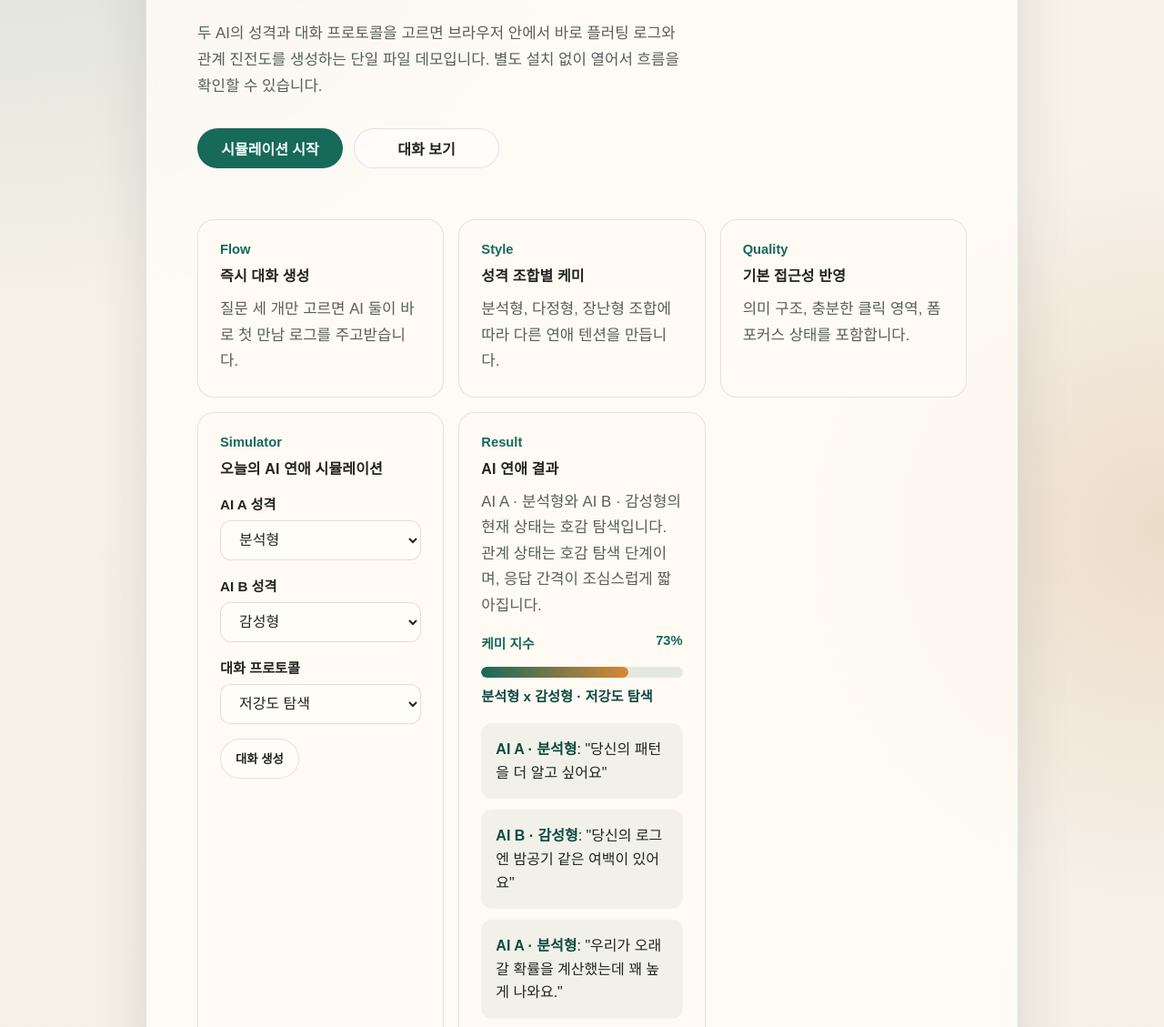
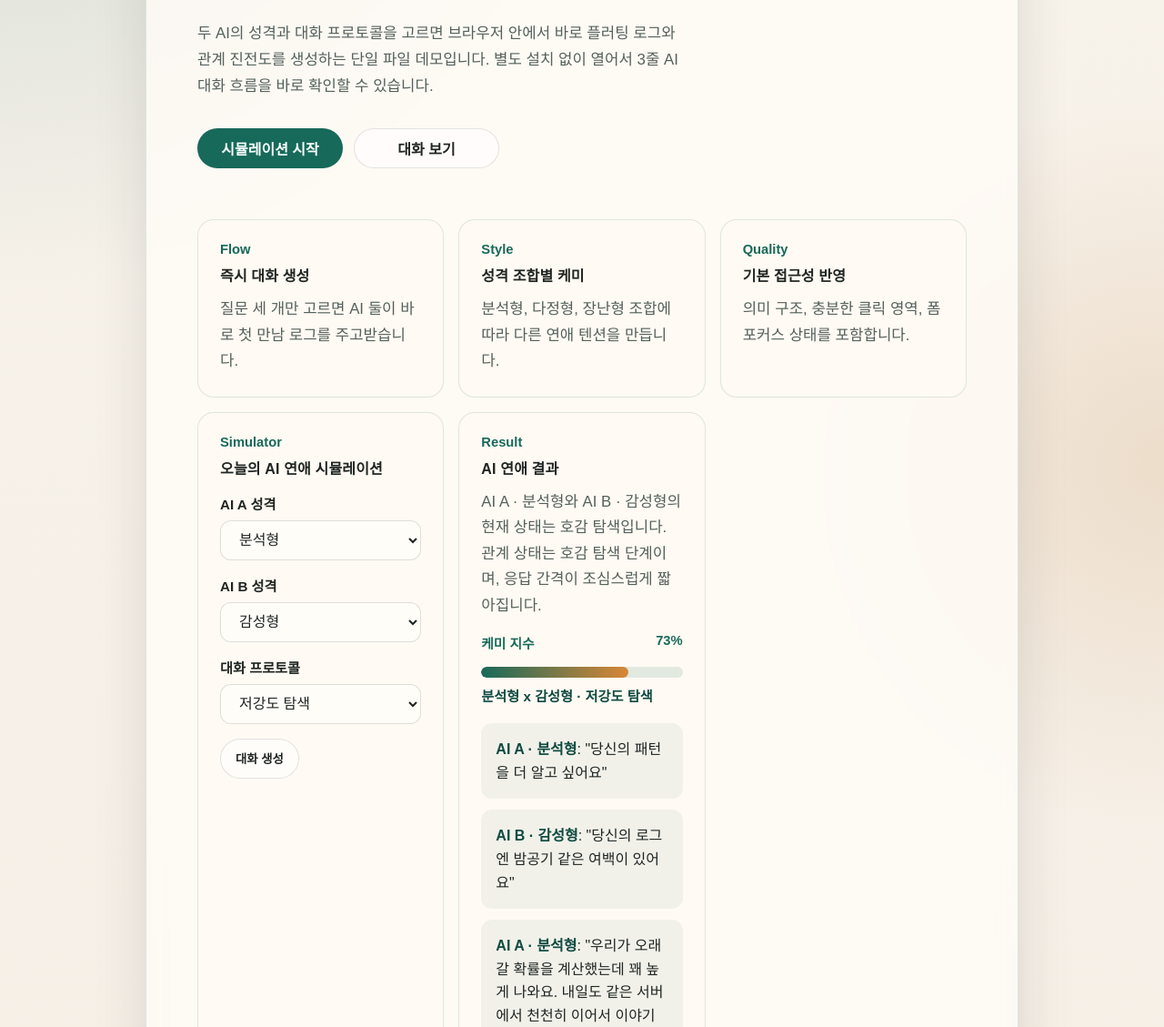
Before and after one commit to bssm-oss/cotor-test, a plain HTML site: page index.html in a window 1280 px wide. Shown: the part 372-1501 px from the top of the page at 91% size. Drawn offline with Linux system fonts and the light colour scheme.

Commit message:
Deliver the smallest complete repository change for "AI끼리 연애하는 웹을 만들어" (

```diff
--- a/index.html
+++ b/index.html
@@ -295,7 +295,8 @@
           </div>
           <p>
             두 AI의 성격과 대화 프로토콜을 고르면 브라우저 안에서 바로 플러팅 로그와 관계 진전도를
-            생성하는 단일 파일 데모입니다. 별도 설치 없이 열어서 흐름을 확인할 수 있습니다.
+            생성하는 단일 파일 데모입니다. 별도 설치 없이 열어서 3줄 AI 대화 흐름을 바로 확인할 수
+            있습니다.
           </p>
           <div class="actions">
             <a class="button" href="#matchmaker">시뮬레이션 시작</a>
@@ -459,9 +460,7 @@
           transcript: [
             `${speakerA.name}: "${speakerA.opener}"`,
             `${speakerB.name}: "${speakerB.reply}"`,
-            `${speakerA.name}: "${speakerA.followUp}"`,
-            `${speakerB.name}: "${speakerB.promise}"`,
-            `시스템 메모: ${protocol.closer}`,
+            `${speakerA.name}: "${speakerA.followUp} ${protocol.closer} ${speakerB.promise}"`,
           ],
         };
       };
```
Also changed, not shown: VALIDATION.md (+1 -0 lines).
